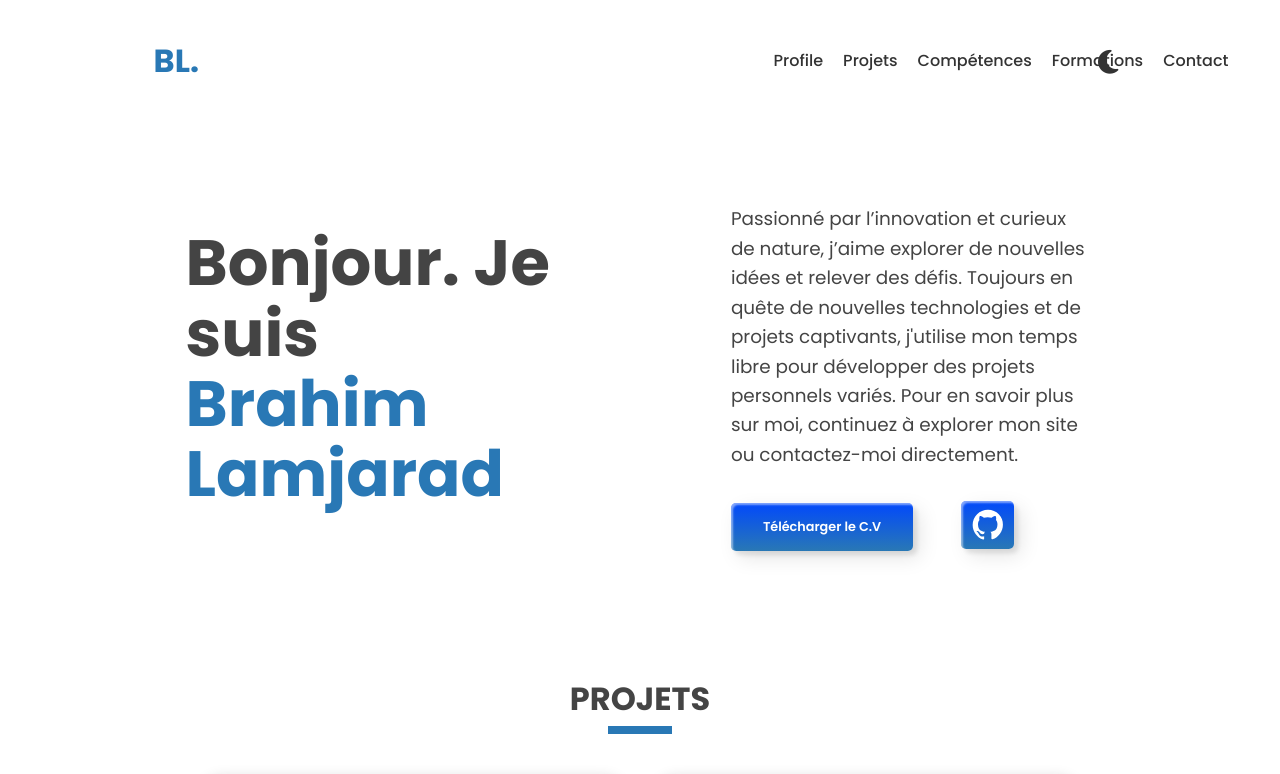
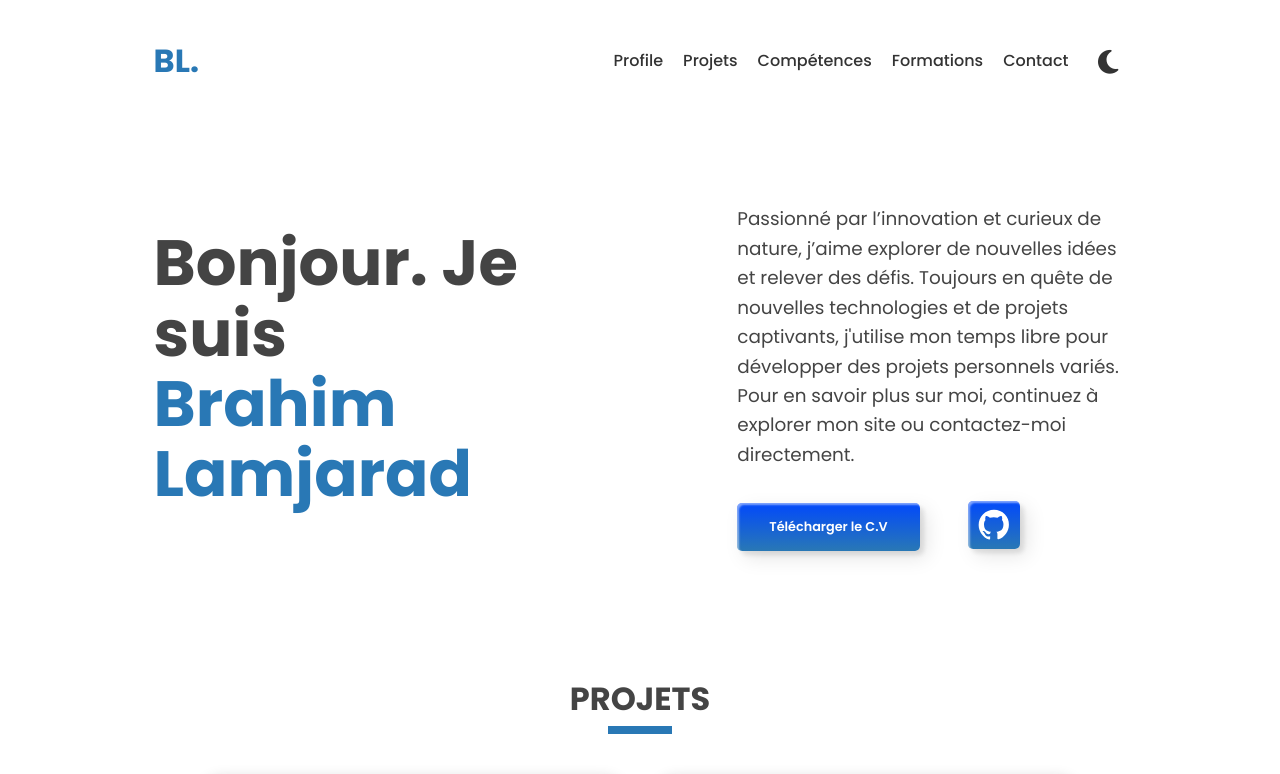
Before and after one commit to lamjarad-B/Portfolio, an Angular app: page / in a window 1280 px wide. Shown: the top 774 px of the page. Built offline with nearby package versions, Linux system fonts and the light colour scheme.

Commit message:
Ajustement de la section profile ainsi que le menu de navigation

```diff
--- a/src/app/header/header.component.scss
+++ b/src/app/header/header.component.scss
@@ -88,7 +88,7 @@ $transition-duration: 0.3s;
       margin: 0;
       padding: 0;
       position: absolute;
-      left: 37.5rem;
+      left: 27.5rem;
 
       li {
         margin-left: 20px;
@@ -140,7 +140,7 @@ $transition-duration: 0.3s;
 
     @media (max-width: 1124px) {
       ul {
-        left: 20rem;
+        left: 16rem;
       }
       .logo {
         margin-left: 2rem;
@@ -155,10 +155,10 @@ $transition-duration: 0.3s;
         left: 10rem;
       }
       .logo {
-        margin-left: 2rem;
+        margin-left: 1rem;
       }
       .theme-toggle {
-        margin-right: 2rem;
+        margin-right: 1rem;
       }
     }
 
--- a/src/app/main/profile-section/profile-section.component.scss
+++ b/src/app/main/profile-section/profile-section.component.scss
@@ -11,7 +11,7 @@ section {
   justify-content: space-between;
   align-items: center;
   margin: 4rem 0;
-  padding: 0 2rem;
+  //padding: 0 2rem;
   gap: 2rem;
 
   // Layout responsive
```
